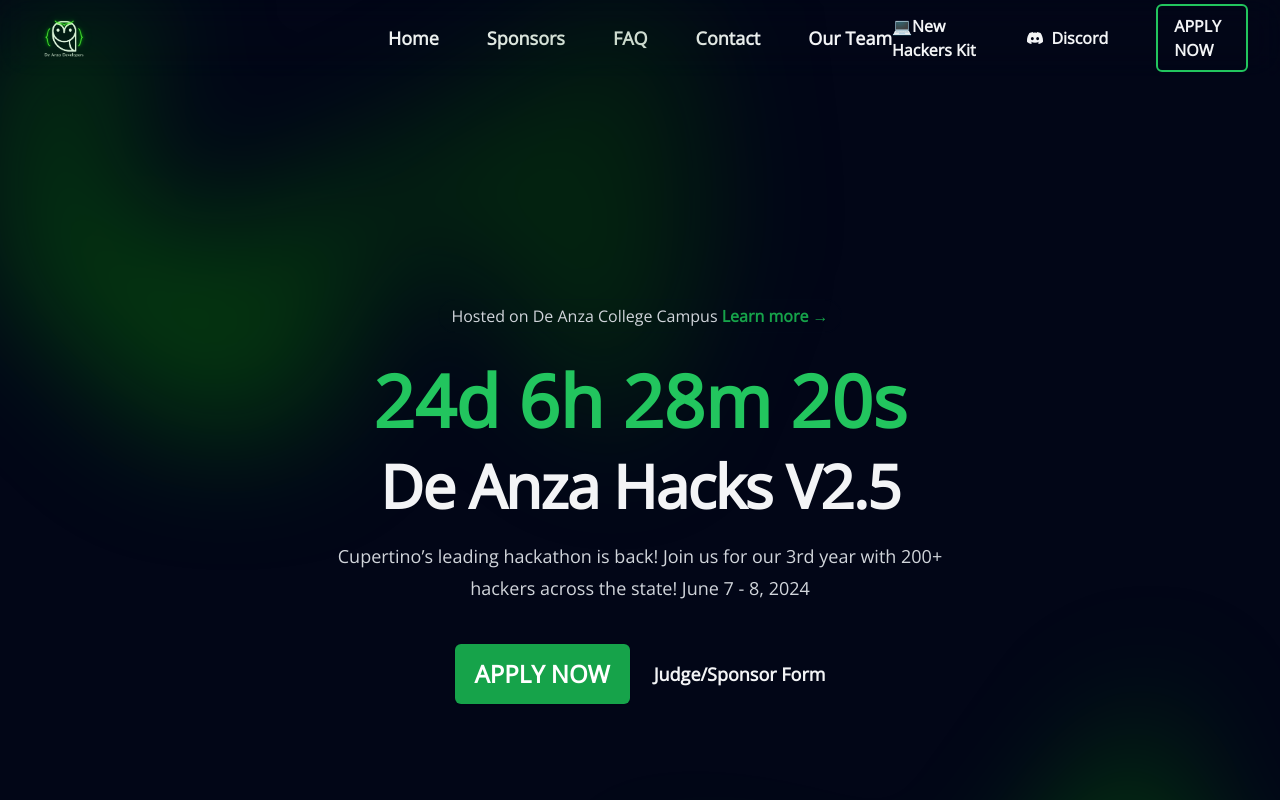
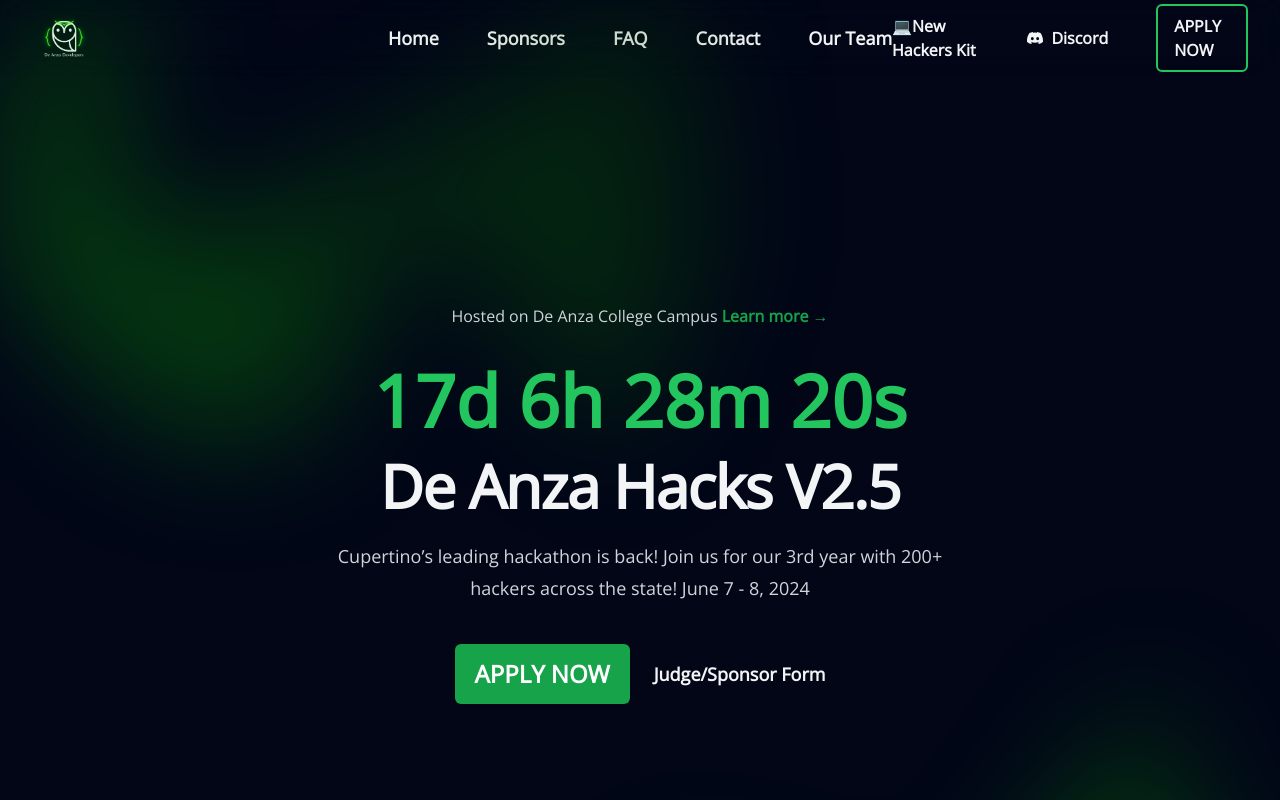
Before and after one commit to moyamanuel/da-hacks.github.io, a Next.js app: page / in a window 1280 px wide. Shown: the top 800 px of the page. Built offline with nearby package versions, Linux system fonts and the light colour scheme.

Commit message:
countdown fix

```diff
--- a/src/app/components/landing.tsx
+++ b/src/app/components/landing.tsx
@@ -38,7 +38,7 @@ export default function Landing() {
             <div className="flex justify-center">
               <Countdown
                 //   className="xl:text-7xl lg:text-6xl text-8xl mb-4 font-CerealBD text-white"
-                targetDate="2024-06-07T00:00:00"
+                targetDate="2024-05-31T00:00:00"
               />
             </div>
             <div className="text-center">
```
